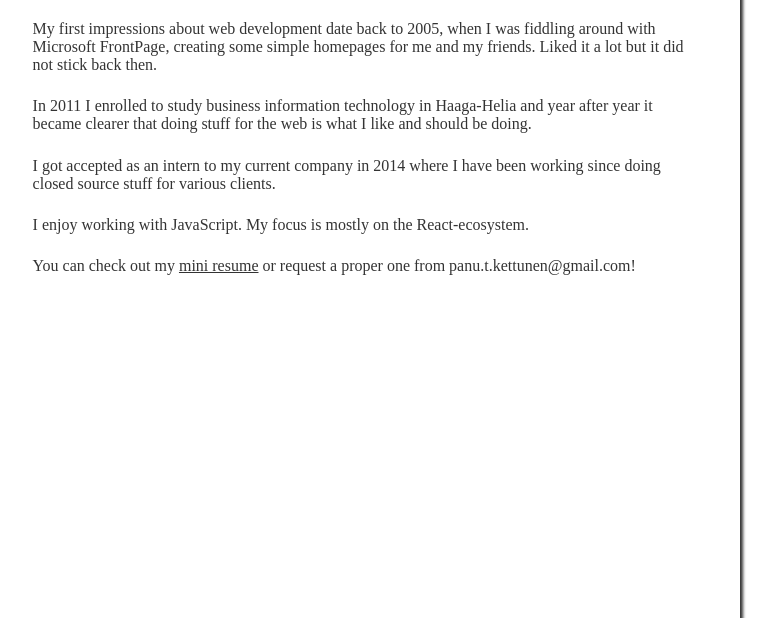
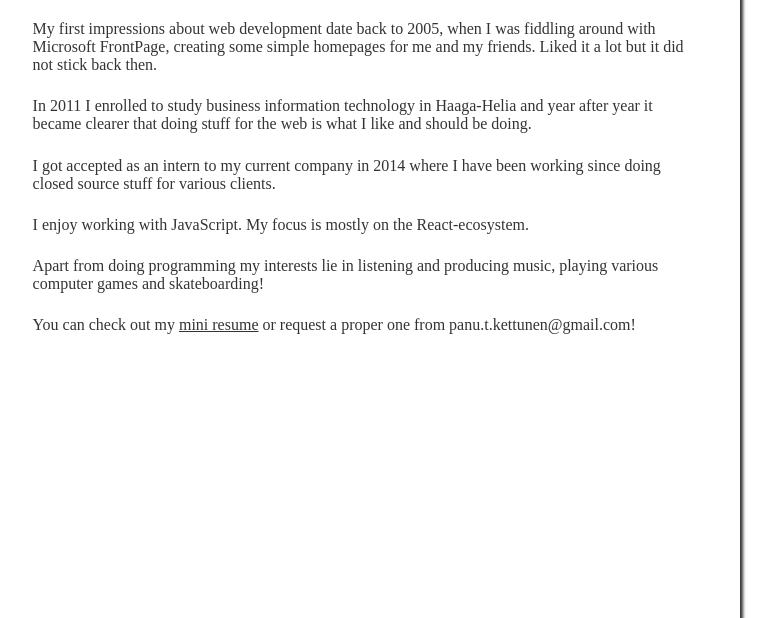
Before and after one commit to panukettu/panukettunen.com, a Gatsby site: page /me in a window 1280 px wide. Shown: the part 182-800 px from the top of the page, without its empty margins (271-1047 px from the left). Built offline with nearby package versions, Linux system fonts and the light colour scheme; Gatsby itself is replaced by a stand-in of ours; some packages are replaced by stand-ins of ours; what typography-theme-bootstrap would draw is missing.

Commit message:
bio: added some other hobbies

```diff
--- a/src/pages/me/index.js
+++ b/src/pages/me/index.js
@@ -49,6 +49,10 @@ class PortfolioIndex extends React.Component {
           <p>
             I enjoy working with JavaScript. My focus is mostly on the
             React-ecosystem.
+          </p>
+          <p>
+            Apart from doing programming my interests lie in listening and
+            producing music, playing various computer games and skateboarding!
           </p>
           <p>
             You can check out my{' '}
```
